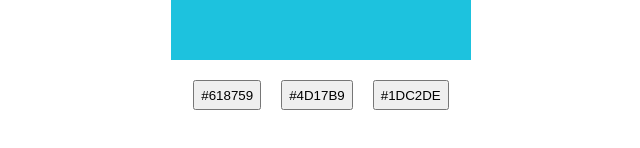
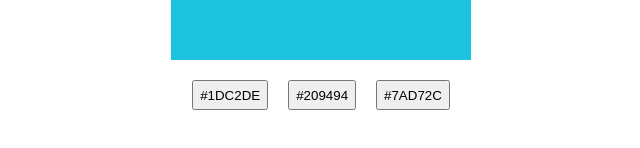
Before and after one commit to Shirm917/Practice_Projects, a React (Create React App) app in the folder guess-the-color/: page / in a window 1280 px wide. Shown: the part 410-558 px from the top of the page, without its empty margins (319-959 px from the left). Built offline with nearby package versions, Linux system fonts and the light colour scheme.

Commit message:
randomized button postions

```diff
--- a/guess-the-color/src/App.js
+++ b/guess-the-color/src/App.js
@@ -16,10 +16,12 @@ function App() {
   }, []);
 
   return (
-    <section className="game-container">
-      <ColorBox boxColor={boxColor} />
-      <ColorOptions boxColor={boxColor} />
-    </section>
+    boxColor && (
+      <section className="game-container">
+        <ColorBox boxColor={boxColor} />
+        <ColorOptions boxColor={boxColor} />
+      </section>
+    )
   );
 }
 
--- a/guess-the-color/src/Components/ColorBox.js
+++ b/guess-the-color/src/Components/ColorBox.js
@@ -1,4 +1,5 @@
 const ColorBox = ({boxColor}) => {
+    // console.log(boxColor);
     return (
         <div className="color-box" style={{backgroundColor: boxColor}}></div>
      );
--- a/guess-the-color/src/Components/ColorButton.js
+++ b/guess-the-color/src/Components/ColorButton.js
@@ -1,6 +1,6 @@
-const ColorButton = ({ColorHex}) => {
+const ColorButton = ({colorHex}) => {
     return (
-        <button className="color-button">{ColorHex}</button>
+        <button className="color-button">{colorHex}</button>
      );
 }
 
--- a/guess-the-color/src/Components/ColorOptions.js
+++ b/guess-the-color/src/Components/ColorOptions.js
@@ -1,6 +1,21 @@
 import { useState, useEffect } from "react";
 import ColorButton from "./ColorButton";
 const ColorOptions = ({ boxColor }) => {
+  const [randomArr, setRandomArr] = useState([]);
+
+  useEffect(() => {
+    // console.log(boxColor);
+    let hexesArr = [generateRandomColor(), generateRandomColor(), boxColor];
+    console.log(hexesArr[2]);
+    let randomizedArr = [];
+    for (let i = 0; i < 3; i++) {
+        let randomIndex = Math.floor(Math.random() * hexesArr.length);
+        randomizedArr.push(hexesArr[randomIndex]);
+        hexesArr.splice(randomIndex, 1);
+    }
+    // console.log(randomArr);
+    setRandomArr(randomizedArr);
+  }, []);
 
   const generateRandomColor = () => {
     let letters = "0123456789ABCDEF";
@@ -12,10 +27,11 @@ const ColorOptions = ({ boxColor }) => {
   };
 
   return (
-    <section className="color-options">
-      <ColorButton ColorHex={generateRandomColor()} />
-      <ColorButton ColorHex={generateRandomColor()} />
-      <ColorButton ColorHex={boxColor} />
+    <section>
+      {randomArr.map((color) => {
+        // console.log(color);
+        return <ColorButton key={color} colorHex={color} />;
+      })}
     </section>
   );
 };
```
